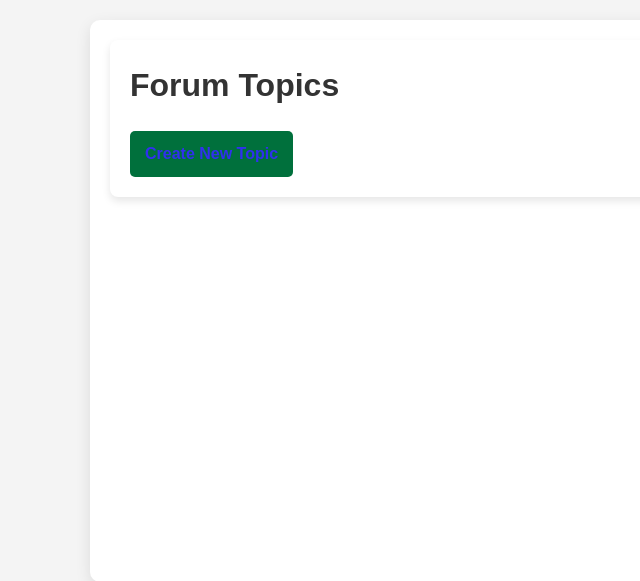
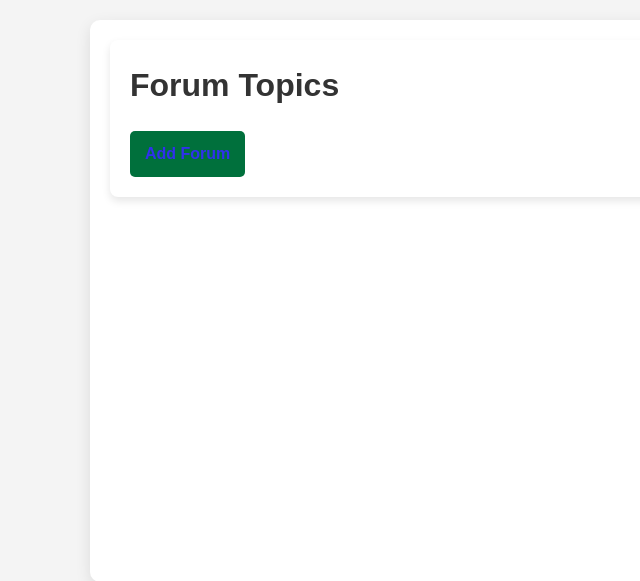
Before and after one commit to UberCoderHyde/3135-Final-Project, a Flask app: page /forum/forum in a window 1280 px wide. Shown: the part 132-713 px from the top of the page, without its empty margins (0-640 px from the left). Run offline with Flask 3, Linux system fonts and the light colour scheme; data that the repository does not hold is empty.

Commit message:
messing with forum stuff

```diff
--- a/app/forum/forms.py
+++ b/app/forum/forms.py
@@ -1,6 +1,11 @@
 from flask_wtf import FlaskForm
 from wtforms import StringField, TextAreaField, SubmitField
 from wtforms.validators import DataRequired
+
+class ForumForm(FlaskForm):
+    name = StringField('Name', validators=[DataRequired()])
+    description = TextAreaField('Description', validators=[DataRequired()])
+    submit = SubmitField('Create Forum')
 
 class ForumPostForm(FlaskForm):
     title = StringField('Title', validators=[DataRequired()])
--- a/app/forum/routes.py
+++ b/app/forum/routes.py
@@ -1,13 +1,22 @@
 from flask import render_template, request, redirect, url_for, flash, Blueprint
-from .forms import ForumPostForm, CommentForm
-from app.models import ForumPost, Comment, User
+from .forms import ForumForm, ForumPostForm, CommentForm
+from app.models import Forum, ForumPost, Comment, User
 from flask_login import current_user, login_required
 from app.extensions import db
-forum = Blueprint('forum', __name__, template_folder='templates',url_prefix="/forum")
+
+forum = Blueprint('forum', __name__, template_folder='templates', url_prefix="/forum")
+
 @forum.route('/forum')
 def forum_home():
-    posts = ForumPost.query.order_by(ForumPost.timestamp.desc()).all()
-    return render_template('forum/forum.html', posts=posts)
+    forums = Forum.query.all()
+    return render_template('forum/forum_home.html', forums=forums)
+
+
+@forum.route('/forum/<int:forum_id>')
+def forum_posts(forum_id):
+    forum = Forum.query.get_or_404(forum_id)
+    posts = ForumPost.query.filter_by(forum_id=forum.id).order_by(ForumPost.timestamp.desc()).all()
+    return render_template('forum/forum_posts.html', forum=forum, posts=posts)
 
 @forum.route('/forum_topic/<int:post_id>', methods=['GET', 'POST'])
 def forum_topic(post_id):
@@ -20,17 +29,28 @@ def forum_topic(post_id):
         db.session.commit()
         return redirect(url_for('forum.forum_topic', post_id=post_id))
     return render_template('forum/forum_topic.html', post=post, comments=comments, form=form)
+@forum.route('/new_forum', methods=['GET', 'POST'])
+def new_forum():
+    form = ForumForm()  # Use the appropriate form for creating a new forum
+    if form.validate_on_submit():
+        forum = Forum(title=form.name.data, description=form.description.data, user_id=current_user.id)
+        db.session.add(forum)
+        db.session.commit()
+        flash('Forum created successfully!', 'success')
+        return redirect(url_for('forum.forum_home'))
 
-@forum.route('/new_topic', methods=['GET', 'POST'])
+    return render_template('forum/new_forum.html', form=form)
+@forum.route('/new_topic/<int:forum_id>', methods=['GET', 'POST'])
 @login_required
-def new_topic():
+def new_topic(forum_id):
     form = ForumPostForm()
+    forum = Forum.query.get_or_404(forum_id)
     if form.validate_on_submit():
-        post = ForumPost(title=form.title.data, body=form.body.data, user_id=current_user.id)
+        post = ForumPost(title=form.title.data, body=form.body.data, user_id=current_user.id, forum_id=forum.id)
         db.session.add(post)
         db.session.commit()
-        return redirect(url_for('forum.forum_home'))
-    return render_template('forum/new_topic.html', form=form)
+        return redirect(url_for('forum.forum_posts', forum_id=forum.id))
+    return render_template('forum/new_topic.html', form=form, forum=forum)
 
 @forum.route('/delete_post/<int:post_id>', methods=['POST'])
 @login_required
--- /dev/null
+++ b/app/forum/templates/forum/forum_home.html
@@ -0,0 +1,20 @@
+{% extends 'base.html' %}
+
+{% block title %}Forum Home{% endblock %}
+
+{% block content %}
+<main class="container">
+    <div class="forum-container">
+        <h1>Forum Topics</h1>
+        <div class="forum-list">
+            {% for forum_item in forums %}
+                <div class="forum-post">
+                    <h3><a href="{{ url_for('forum.forum_posts', forum_id=forum_item.id) }}">{{ forum_item.title }}</a></h3>
+                    <p>Description: {{ forum_item.description }}</p>
+                </div>
+            {% endfor %}
+        </div>
+        <a href="{{ url_for('forum.new_forum') }}" class="create-topic-button">Add Forum</a>
+    </div>
+</main>
+{% endblock %}
--- a/app/forum/templates/forum/forum.html
+++ b/app/forum/templates/forum/forum_posts.html
@@ -1,17 +1,20 @@
 {% extends 'base.html' %}
 
-{% block title %}Forum{% endblock %}
+{% block title %}Forum Posts{% endblock %}
 
 {% block content %}
 <main class="container">
     <div class="forum-container">
-        <h1>Forum Topics</h1>
+        <h1>{{ forum.title }} Posts</h1>
         <div class="forum-list">
             {% for post in posts %}
                 <div class="forum-post">
                     <h3><a href="{{ url_for('forum.forum_topic', post_id=post.id) }}">{{ post.title }}</a></h3>
                     <p>Posted by: {{ post.author.username }}</p>
                     <p>{{ post.body | truncate(150) }}</p>
+                    {% if post.course %}
+                        <p>Related Course: {{ post.course.name }}</p>
+                    {% endif %}
                 </div>
             {% endfor %}
         </div>
--- a/app/forum/templates/forum/forum_topic.html
+++ b/app/forum/templates/forum/forum_topic.html
@@ -9,6 +9,9 @@
             <h2>{{ post.title }}</h2>
             <p>Posted by: {{ post.author.username }}</p>
             <p>{{ post.body }}</p>
+            {% if post.course %}
+                <p>Related Course: {{ post.course.name }}</p>
+            {% endif %}
         </div>
         <div class="comments-section">
             <h3>Comments</h3>
--- a/app/tutoring/routes.py
+++ b/app/tutoring/routes.py
@@ -68,5 +68,4 @@ def edit_tutor_profile():
 
     elif request.method == 'GET':
         form.description.data = current_user.description
-
     return render_template('tutoring/edit_tutor_profile.html', form=form)
```
Also changed, not shown: app/forum/templates/forum/new_forum.html (added, +21 -0 lines), app/models.py (+22 -0 lines), migrations/versions/6b4b1af5c539_migration_1.py (renamed from migrations/versions/18d42b69dc35_initital.py, +40 -18 lines), migrations/versions/76b06362b24e_desc_edit.py (deleted, +0 -32 lines), app/app.db.
